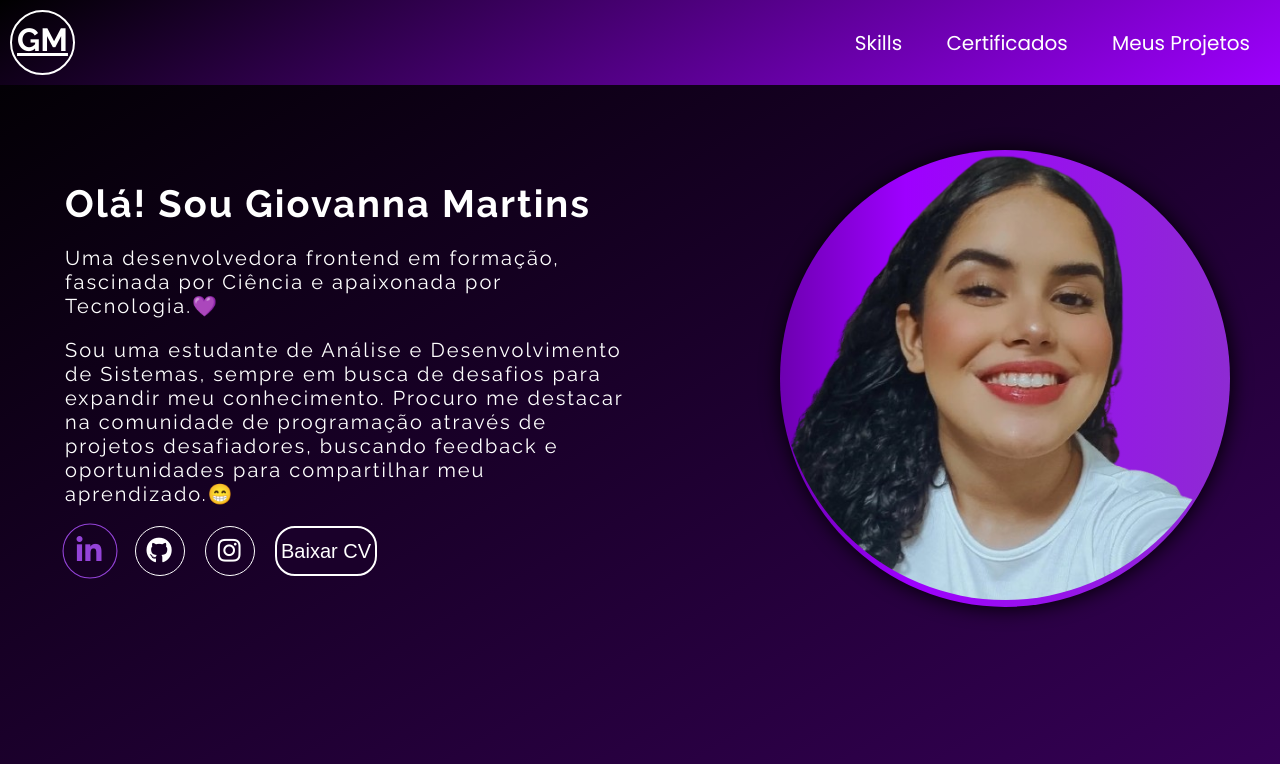
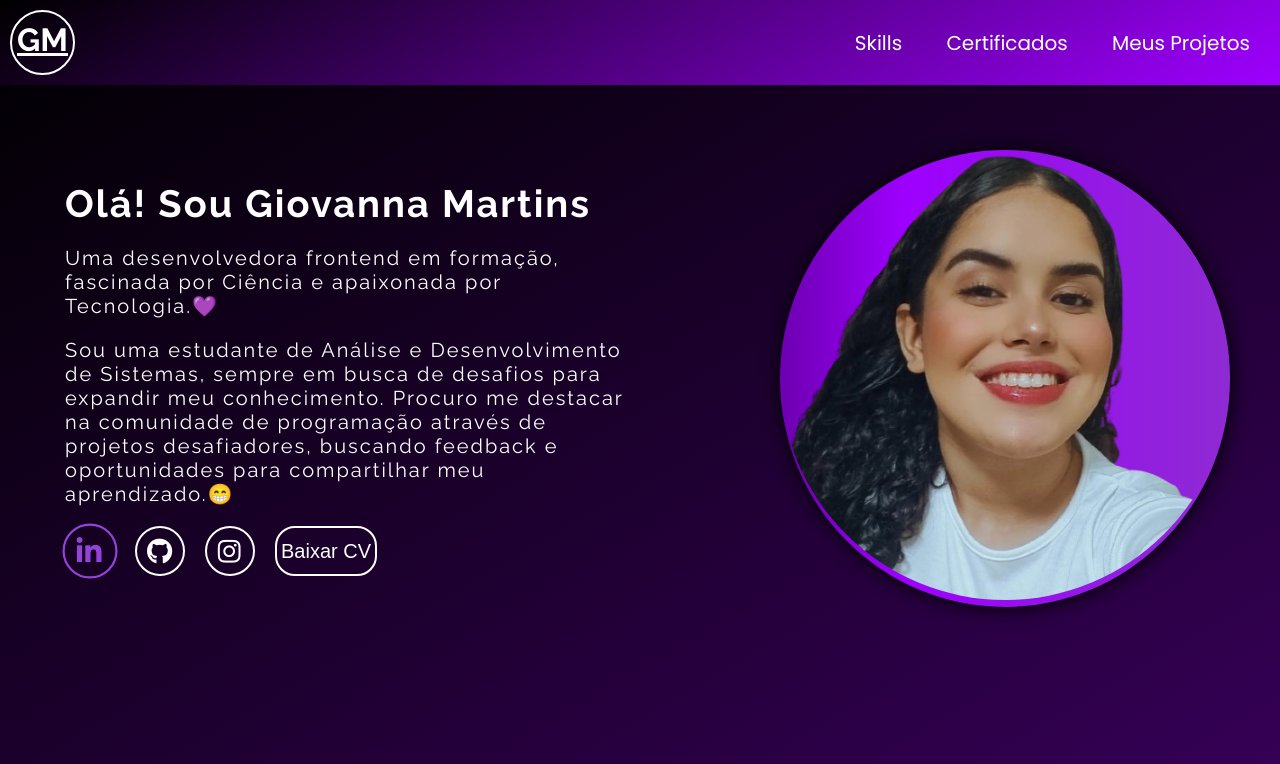
Before and after one commit to GiovannaNobre/portifolio_giovannamartins, a plain HTML site: page index.html in a window 1280 px wide. In both pictures the pointer is over the icon 90 px from the left and 551 px from the top of the page. Shown: the top 764 px of the page. Drawn offline with nearby package versions, Linux system fonts and the light colour scheme.

Commit message:
Icon borders update

```diff
--- a/src/css/estilos.css
+++ b/src/css/estilos.css
@@ -103,7 +103,7 @@ body {
 }
 
 .home .redes-sociais a i {
-	border: 1px solid #fff;
+	border: 2px solid #fff;
 	border-radius: 50%;
 	width: 50px;
 	height: 50px;
@@ -115,7 +115,7 @@ body {
 
 .home .redes-sociais a i:hover {
 	color: #9443d8;
-	border: 1px solid #9443d8;
+	border: 2px solid #9443d8;
 	transform: scale(1.1);
 }
 
@@ -130,7 +130,7 @@ body {
 
 .cv:hover{
 	color: #9443d8;
-	border: 1px solid #9443d8;
+	border: 2px solid #9443d8;
 	transform: scale(1.1);
 }
 
```
